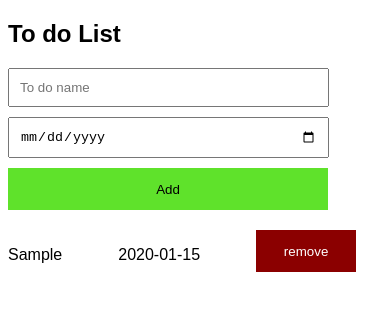
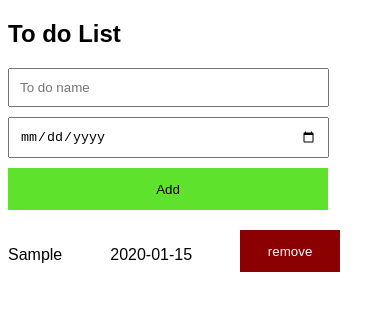
Before and after one commit to mirae-sei/todoApp, a plain HTML site: page index.html in a window 390 px wide. Both pictures are taken after typing "Sample", "2020-01-15" into the empty fields and a click on the button "Add". Drawn offline with Linux system fonts and the light colour scheme.

Commit message:
Update style.css

```diff
--- a/style.css
+++ b/style.css
@@ -34,7 +34,7 @@ body{
 @media (max-width: 600px) {
  .todoList {
   display: flex;
-  gap: 3.5rem;
+  gap: 3rem;
  }
  .todoList > button{
   width: 100px;
```
